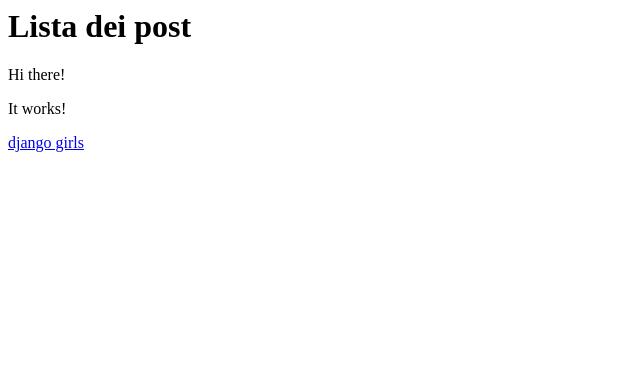
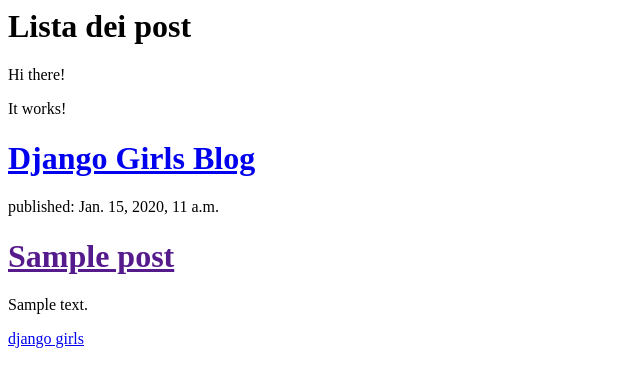
Before and after one commit to cecpa88/my-first-blog, a Django app: template myapp/templates/myapp/post_list.html in a window 1280 px wide. Shown: the top 387 px of the page, without its empty margins (0-640 px from the left). Run offline with Django 3.2, Linux system fonts and the light colour scheme; the template is opened without the code that fills it: values that come from a table or form of the project are taken from there, others are empty; tables that the repository leaves empty hold one stand-in row (values such as "Sample post").

Commit message:
templates cambiare per visualizzare posts

```diff
--- a/myapp/templates/myapp/post_list.html
+++ b/myapp/templates/myapp/post_list.html
@@ -6,6 +6,17 @@
     <body>
         <p>Hi there!</p>
         <p>It works!</p>
+
+    <h1><a href="/">Django Girls Blog</a></h1>
+</div>
+
+{% for post in posts %}
+    <div>
+        <p>published: {{ post.published_date }}</p>
+        <h1><a href="">{{ post.title }}</a></h1>
+        <p>{{ post.text|linebreaks }}</p>
+    </div>
+{% endfor %}
         <p><a href="http://djangogirls.org">django girls</a></p>
     </body>
 </html>
--- a/myapp/views.py
+++ b/myapp/views.py
@@ -1,4 +1,8 @@
 from django.shortcuts import render
+from django.shortcuts import render
+from .models import Post
+from django.utils import timezone
 
 def post_list(request):
-    return render(request, 'myapp/post_list.html', {})
+    posts = Post.objects.filter(published_date__lte=timezone.now()).order_by('published_date')
+    return render(request, 'myapp/post_list.html', {'posts': posts})
```
